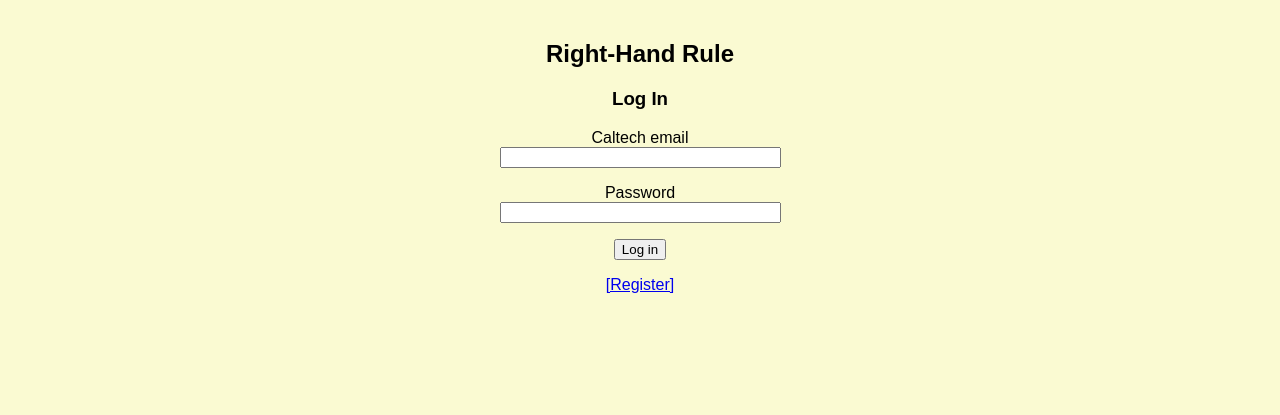
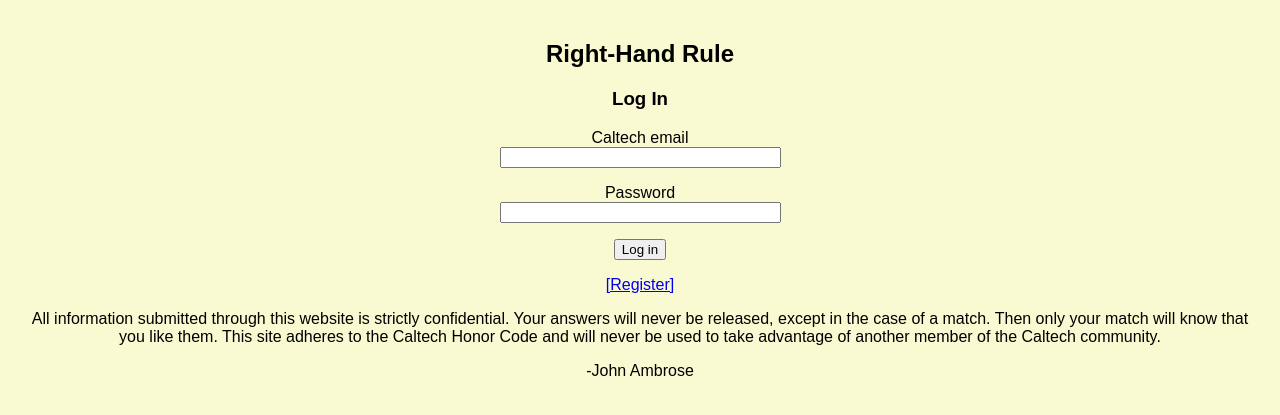
Before and after one commit to davidbelliott/rhr, a Flask app: page /login in a window 1280 px wide. Shown: the top 415 px of the page. Run offline with Flask 2, Linux system fonts and the light colour scheme; parts of the project's set-up code (start-up, migrations or seed data) failed here and were passed over.

Commit message:
Add anonymity message

```diff
--- a/templates/login.html
+++ b/templates/login.html
@@ -22,5 +22,7 @@
         <p>{{ form.submit() }}</p>
     </form>
     <p><a href="{{ url_for('register') }}">[Register]</a></p>
+    <p>All information submitted through this website is strictly confidential. Your answers will never be released, except in the case of a match. Then only your match will know that you like them. This site adheres to the Caltech Honor Code and will never be used to take advantage of another member of the Caltech community.</p>
+    <p>-John Ambrose</p>
 </div>
 {% endblock %}
```
